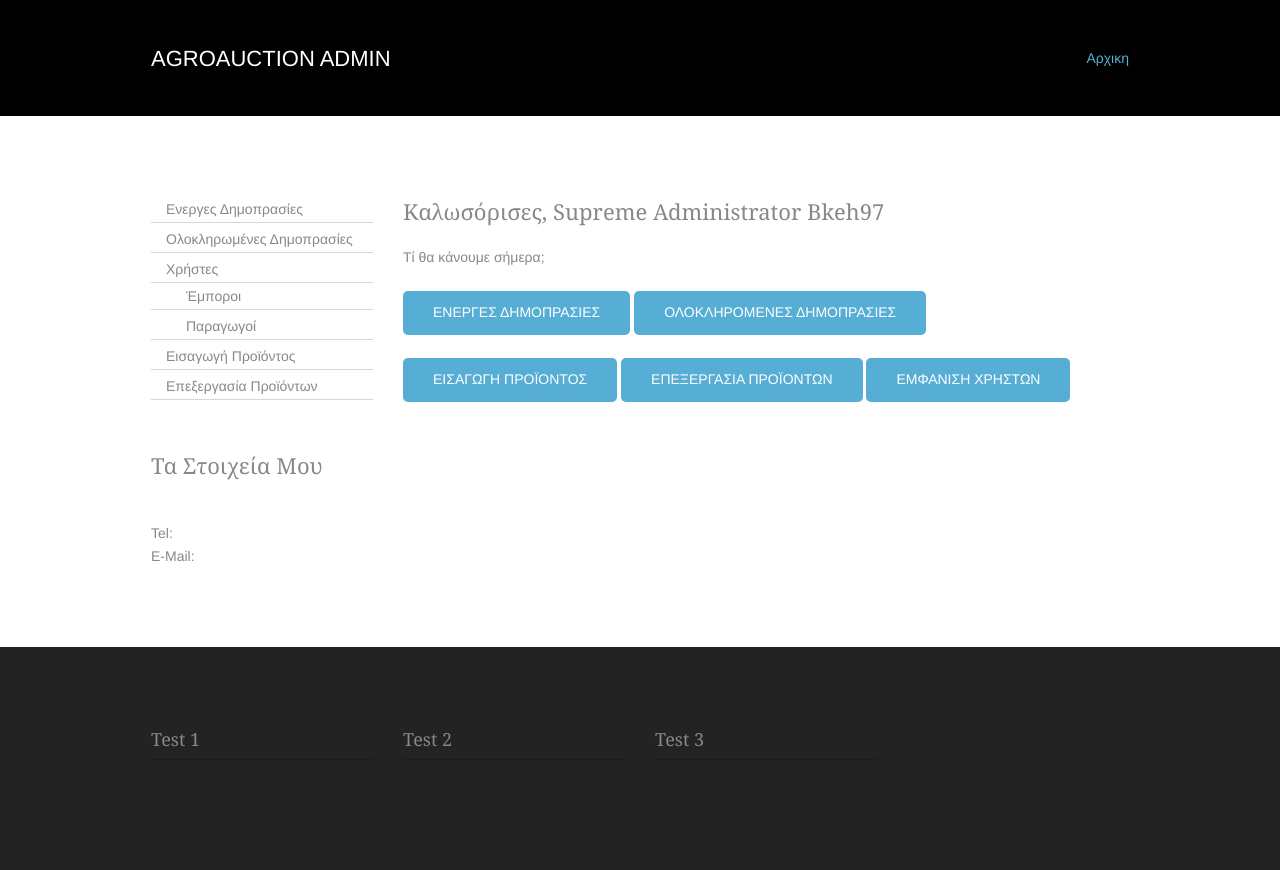
After one commit to SilentKillerGr/agroauction, a PHP site: page /pages/admin.php in a window 1280 px wide. The commit adds this page. Run offline with PHP 8.4, Linux system fonts and the light colour scheme; data that the repository does not hold is empty.

Commit message:
Working admin page and product insertion

```diff
--- a/_notes/dwsync.xml
+++ b/_notes/dwsync.xml
@@ -5,6 +5,6 @@
 <file name="footer.php" server="files.000webhost.com/public_html/" local="131714573782984117" remote="131713828200000000" Dst="2" />
 <file name="header.php" server="files.000webhost.com/public_html/" local="131714573783324108" remote="131713853400000000" Dst="2" />
 <file name="index.php" server="files.000webhost.com/public_html/" local="131714573858343137" remote="131713828200000000" Dst="2" />
-<file name="login.php" server="files.000webhost.com/public_html/" local="131714573950041951" remote="131713828200000000" Dst="2" />
+<file name="login.php" server="files.000webhost.com/public_html/" local="131714933120988417" remote="131714827200000000" Dst="2" />
 <file name="profile.php" server="files.000webhost.com/public_html/" local="131714573971371668" remote="131713855200000000" Dst="2" />
 </dwsync>
--- a/layout/styles/login.css
+++ b/layout/styles/login.css
@@ -21,7 +21,6 @@ input[type=text], input[type=password] {
 	font-size:16px;
 
 }
-
 
 
 /* Set a style for all buttons */
--- a/pages/_notes/dwsync.xml
+++ b/pages/_notes/dwsync.xml
@@ -7,5 +7,5 @@
 <file name="producerfront.php" server="files.000webhost.com/public_html/" local="131714573960441819" remote="131713828200000000" Dst="2" />
 <file name="producerprof.php" server="files.000webhost.com/public_html/" local="131714573964642292" remote="131713828200000000" Dst="2" />
 <file name="sellerprof.php" server="files.000webhost.com/public_html/" local="131714575559773089" remote="131714468400000000" Dst="2" />
-<file name="server.php" server="files.000webhost.com/public_html/" local="131714573967911715" remote="131713851600000000" Dst="2" />
+<file name="server.php" server="files.000webhost.com/public_html/" local="131714932237375791" remote="131714827200000000" Dst="2" />
 </dwsync>
--- /dev/null
+++ b/pages/admin.php
@@ -0,0 +1,114 @@
+<?php
+	session_start();
+	include 'dbconnect.php';
+	$_SESSION['loggedin'] = "bkeh97";
+	$usrname = $_SESSION['loggedin'];
+?>
+<html>
+	<head>
+		<title>AgroAuction Admin</title>
+		<meta charset="utf-8">
+		<meta name="viewport" content="width=device-width, initial-scale=1.0, maximum-scale=1.0, user-scalable=no">
+		<link href="../layout/styles/layout.css" rel="stylesheet" type="text/css" media="all">
+		<link href="../layout/styles/login.css" rel="stylesheet">
+		<script> var __adobewebfontsappname__="dreamweaver" </script>
+	</head>
+	<body id="top">
+		<div class="row100 bgded">
+			<header id="header" class="clear">
+				<div id="logo" class="fl_left">
+				<h1><a href="index.php">AgroAuction Admin</a></h1>
+			  </div>
+				<nav id="mainav" class="fl_right">
+					<li class="active"><a href="../index.php">Αρχικη</a></li>
+				</nav>
+			</header>
+			<div class="wrapper row3">
+				<main class="container clear">
+					<div class="sidebar one_quarter first">
+						<nav class="sdb_holder">
+							<ul>
+								<li><a href="#">Ενεργες Δημοπρασίες</a></li>
+								<li><a href="#">Ολοκληρωμένες Δημοπρασίες</a></li>
+								<li><a href="#">Χρήστες</a>
+								<ul>
+									<li><a href="#">Έμποροι</a></li>
+									<li><a href="#">Παραγωγοί</a></li>
+								</ul>
+								</li>
+								<li><a onclick="document.getElementById('modal-wrapper').style.display='block'">Εισαγωγή Προϊόντος</a></li>
+								<li><a href="#">Επεξεργασία Προϊόντων</a></li>
+							</ul>
+						</nav>
+							<h6>Τα στοιχεία μου</h6>
+							<address>
+								<?php
+									$querry = "SELECT * FROM admins WHERE username = '$usrname'";
+									$result = mysqli_query($conn, $querry);
+									$row = mysqli_fetch_assoc($result);
+									echo $row['name']." ".$row['surname']."<br>Tel: ".$row['phone']."<br>E-Mail: ".$row['email']."<br>";
+								?>
+							</address>
+						</div>
+					<article class="content three_quarter">
+
+						<h2>Καλωσόρισες, <?php if($_SESSION['loggedin'] == "bkeh97"){echo "Supreme Administrator ";} echo($_SESSION['loggedin']); ?></h2>
+
+						<p>Τί θα κάνουμε σήμερα;</p><br>
+						<a class="btn" href="#">Ενεργες Δημοπρασιες</a>
+						<a class="btn" href="#">Ολοκληρομενες Δημοπρασιες</a><br><br>
+						<a class="btn" onclick="document.getElementById('modal-wrapper').style.display='block'">Εισαγωγη Προϊοντος</a>
+						<a class="btn" href="#">Επεξεργασια προϊοντων</a>
+						<a class="btn" href="#">Εμφανιση Χρηστων</a>
+					</article>
+
+
+				</main>
+			</div>
+			<div class="wrapper row5">
+			  <footer id="footer" class="clear">
+				<div class="one_quarter first">
+					<h6 class="title">Test 1</h6>
+				</div>
+				<div class="one_quarter">
+					<h6 class="title">Test 2</h6>
+				</div>
+				<div class="one_quarter">
+					<h6 class="title">Test 3</h6>
+				</div>
+			  </footer>
+		</div>
+		<a id="backtotop" href="#top"><i class="fa fa-chevron-up"></i></a>
+		</div>
+	</body>
+	<!-- Modals for actions -->
+	<!-- Insert Product -->
+	<div id="modal-wrapper" class="modal">
+		<form role="form" method="post" class="modal-content animate" action="prodforms.php" id="inser">
+		    <div class="imgcontainer">
+				<span onclick="document.getElementById('modal-wrapper').style.display='none'" class="close" title="Close PopUp">&times;</span>
+      			<h1 style="text-align:center">Εισαγωγή Προϊόντος</h1>
+    		</div>
+		    <div class="container">
+			  	<input type="text" placeholder="Όνομα Προϊόντος" name="prname">
+				<input type="text" placeholder="Δώστε μια σύντομη περιγραφή." name="desc">
+			  	<button type="submit">Εισαγωγή</button>
+			</div>
+		</form>
+	</div>
+	<script>
+	var modal = document.getElementById('modal-wrapper');
+	var modals = document.getElementById('modal-wrapper-s');
+	window.onclick = function(event) {
+		if (event.target == modal) {
+			modal.style.display = "none";
+		}
+	}
+
+	window.onclick = function(event) {
+		if (event.target == modals) {
+			modals.style.display = "none";
+		}
+	}
+	</script>
+</html>
--- /dev/null
+++ b/pages/dbconnect.php
@@ -0,0 +1,16 @@
+<?php
+	//DATABASE CONNECTION
+	$dbserver 		= "localhost";
+	$dbusername 	= "id5859464_bkeh97";
+	$dbpassword 	= "asdewq1234!";
+	$db 			= "id5859464_user";
+
+	//CREATE CONNECTION
+	$conn = new mysqli($dbserver, $dbusername, $dbpassword, $db);
+
+	//CHECK CONNECTION
+	if ($conn->connect_error)
+	{
+		die("Connection failed: ".$conn->connect_error);
+	}
+?>
```
Also changed, not shown: footer.php (+1 -6 lines), pages/login_handle.php (+1 -14 lines), pages/prodforms.php (added, +36 -0 lines), pages/server.php (+1 -14 lines).
